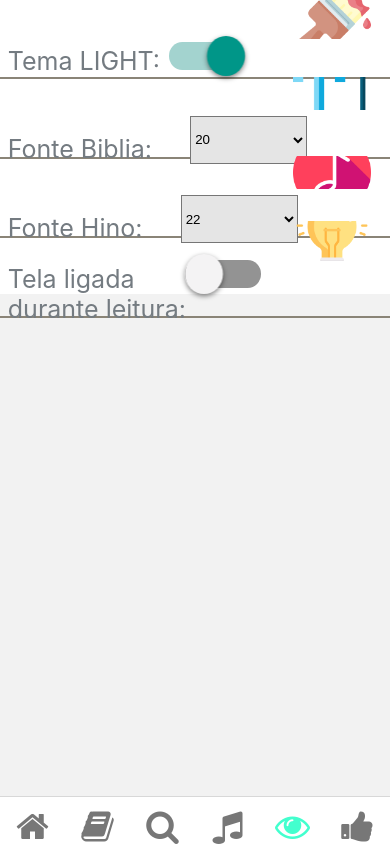
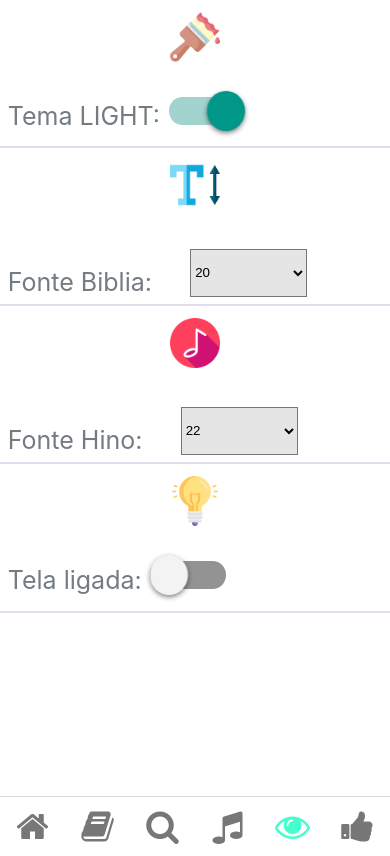
Before and after one commit to MarcoVercosa/Biblia-android, a React Native app: screen /Configuracao in a window 390 px wide. Built offline with nearby package versions, Linux system fonts and the light colour scheme.

Commit message:
Biblia-React

```diff
--- a/app/components/leitura/renderVersiculos.tsx
+++ b/app/components/leitura/renderVersiculos.tsx
@@ -18,7 +18,7 @@ function RenderizaVersiculos({ data, index, versiculoPesquisa }: IRenderizaVersi
     return (
         <TouchableOpacity
             //se vier valor no versiculoPesquisa, é pq houve uma pesquisa por palavra
-            style={{ backgroundColor: versiculoPesquisa == index + 1 ? "#6ef1d8" : "none", borderRadius: 30 }}
+            style={{ backgroundColor: versiculoPesquisa == index + 1 ? "#cfafce" : "none", borderRadius: 30 }}
         >
             <Text key={index} style={[styles.textContainerLeituraVersiculos, { color: fontColor, fontSize: fontSize }]}
             >
--- a/app/components/modal/hino/index.tsx
+++ b/app/components/modal/hino/index.tsx
@@ -72,7 +72,7 @@ function ModalHino({ modalHinoSelect, OpenCloseModalHino }: { modalHinoSelect: b
                             />
                         </TouchableOpacity>
                         <Text style={styles.titulo}>
-                            Selecione suas opções:
+                            Selecione:
                         </Text>
 
                     </View>
--- a/app/components/modal/leitura/index.tsx
+++ b/app/components/modal/leitura/index.tsx
@@ -2,27 +2,23 @@ import React, { useState, useContext } from "react"
 import { Picker } from '@react-native-picker/picker';
 import { View, Text, Modal, TouchableOpacity } from "react-native"
 import { GetApi } from "../../../api/index"
-import { styles } from "./style"
+import { Styles } from "./style"
 import { IValoresArmazenados } from "../../../interface/ImodalLeitura"
-import { Context } from "../../../routes";
-import { IContext } from "../../../interface/IContext";
 
-interface IValues {
-    context: IContext
-}
 interface IModalLeitura {
     modalLeitura: boolean;
     OpenCloseModalLeitura: (dadosSelecionadosModal?: IValoresArmazenados | boolean) => void
 }
 
 export default function ModalLeitura({ modalLeitura, OpenCloseModalLeitura }: IModalLeitura): JSX.Element {
-    const { context }: IValues = useContext(Context) as any
+
     const [versaoFetch, setVersaoFetch] = useState([]);
     const [testamentoFetch, setTestamentoFetch] = useState([]);
     const [livroFetch, setLivroFetch] = useState([]);
     const [capituloFetch, setCapituloFetch] = useState<any>(false);
+    let styles = Styles()
 
-    let lightTheme = context.lightTheme ? "white" : "#13192a"
+
 
     const [valoresArmazenados, setValoresArmazenados] = useState<IValoresArmazenados>({
         versao: {
@@ -53,10 +49,7 @@ export default function ModalLeitura({ modalLeitura, OpenCloseModalLeitura }: IM
     })
 
     async function FetchData(path: string, setState: any): Promise<any> {
-        console.log("await data")
         let { data } = await GetApi(path)
-
-        console.log(await data)
         setState(data)
     }
 
@@ -86,7 +79,6 @@ export default function ModalLeitura({ modalLeitura, OpenCloseModalLeitura }: IM
             armazena.push(<Picker.Item key={i} label={String(i)} value={i} />)
         }
         return armazena
-
     }
 
     return (
@@ -98,7 +90,7 @@ export default function ModalLeitura({ modalLeitura, OpenCloseModalLeitura }: IM
                 OpenCloseModalLeitura
             }}
         >
-            <View style={[styles.container, { backgroundColor: lightTheme }]}>
+            <View style={styles.container}>
                 <View style={styles.view_titulo}>
                     <Text style={styles.view_titulo_text}>
                         Selecione suas opções para leitura
--- a/app/components/modal/leitura/style.tsx
+++ b/app/components/modal/leitura/style.tsx
@@ -1,9 +1,21 @@
-import { StyleSheet } from "react-native";
+import React, { useContext } from "react"
+import { StyleSheet } from "react-native"
+import { Context } from "../../../routes";
+import { IContext } from "../../../interface/IContext";
 
+interface IValues {
+    context: IContext
+}
+
+function Styles() {
+    const { context }: IValues = useContext(Context) as any
+    let lightTheme = context.lightTheme ? "white" : "#13192a"
+    let fontColor = context.lightTheme ? "#747b81" : "#e5e5e5"
 
     const styles = StyleSheet.create({
         container: {
             flex: 1,
+            backgroundColor: lightTheme
         },
         view_titulo: {
             backgroundColor: "#08a0ff",
@@ -15,7 +27,7 @@ const styles = StyleSheet.create({
             fontSize: 23,
             textAlign: "center",
             fontWeight: "bold",
-        color: "white"
+            color: fontColor
         },
         view_selects: {
             height: "65%",
@@ -27,7 +39,8 @@ const styles = StyleSheet.create({
             marginTop: "7%",
             textAlign: "center",
             marginBottom: "2%",
-        fontWeight: "bold"
+            fontWeight: "bold",
+            color: fontColor
         },
         picker: {
             backgroundColor: "#e5e5e5",
@@ -57,5 +70,7 @@ const styles = StyleSheet.create({
             fontWeight: "bold"
         }
     })
+    return styles
+}
 
-export { styles }
+export { Styles }
--- a/app/pages/configuracao/index.tsx
+++ b/app/pages/configuracao/index.tsx
@@ -1,5 +1,5 @@
 import React, { useState, useContext } from "react"
-import { View, Text, Image, SafeAreaView, Switch } from "react-native"
+import { View, Text, Image, SafeAreaView, Switch, ScrollView } from "react-native"
 import RadioGroup, { RadioButtonProps } from 'react-native-radio-buttons-group';
 import AsyncStorage from '@react-native-async-storage/async-storage';
 import { Picker } from '@react-native-picker/picker';
@@ -43,8 +43,9 @@ export default function Configuracao(): JSX.Element {
     }
 
     return (
-        <SafeAreaView >
-            <View style={styles.container}>
+        < View style={styles.container} >
+            <ScrollView >
+
                 <View style={styles.viewOptionTema}>
                     <View style={styles.viewImageThemeHeader}>
                         <Image
@@ -108,17 +109,17 @@ export default function Configuracao(): JSX.Element {
                     </View>
 
                 </View>
-                <View style={styles.viewOptionTelaLigada}>
+                <View style={styles.viewOptionTema}>
 
-                    <View style={styles.viewOptionTelaLigadaImage} >
+                    <View style={styles.viewImageThemeHeader} >
                         <Image
                             source={require("../../assets/images/light.jpg")}
                             style={styles.imageHeader}
                         />
                     </View>
 
-                    <View style={styles.viewOptionTelaLigadaOptions}>
-                        <Text style={styles.viewOptionTelaLigadaText}>Tela ligada durante leitura: </Text>
+                    <View style={styles.viewOptionTemaOptions}>
+                        <Text style={styles.viewOptionTemaText}>Tela ligada: </Text>
                         <Switch
                             thumbColor={context.keepScreenOn ? "#00f689" : "#f4f3f4"}
                             onValueChange={(value) => {
@@ -129,8 +130,13 @@ export default function Configuracao(): JSX.Element {
                         />
 
                     </View>
+
                 </View>
-            </View>
-        </SafeAreaView >
+
+            </ScrollView >
+
+        </View >
+
+
     )
 }
--- a/app/pages/configuracao/style.tsx
+++ b/app/pages/configuracao/style.tsx
@@ -13,30 +13,33 @@ function Styles() {
     let lightTheme = context.lightTheme ? "white" : "#13192a"
 
     const styles = StyleSheet.create({
+        SafeAreaView: {
+            flex: 1,
+        },
         container: {
             height: "100%",
             width: "100%",
             backgroundColor: lightTheme
         },
         viewOptionTema: {
-            height: "23%",
+            //: "23%",
             marginTop: "3%",
             justifyContent: "center",
-            borderBottomColor: "#8a8477",
+            borderBottomColor: "#e2dfed",
             borderBottomWidth: 2,
         },
         viewImageThemeHeader: {
-            height: "75%"
+            //height: "75%"
         },
         viewOptionTemaOptions: {
             flexDirection: "row",
-            marginBottom: "4%"
+            marginBottom: "4%",
         },
         imageHeader: {
-            height: "85%",
-            width: "20%",
-            alignSelf: "flex-end",
-            marginRight: "5%"
+            height: 50,
+            width: 50,
+            alignSelf: "center",
+            marginBottom: "10%"
 
         },
         viewOptionTemaText: {
@@ -46,14 +49,14 @@ function Styles() {
             color: fontColor
         },
         viewOptionFontSize: {
-            height: "23%",
+            //height: "23%",
             justifyContent: "center",
             marginTop: "3%",
-            borderBottomColor: "#8a8477",
+            borderBottomColor: "#e2dfed",
             borderBottomWidth: 2,
         },
         viewOptionFontSizeImage: {
-            height: "60%"
+            //height: "60%"
         },
         viewOptionFonteSizeOptions: {
             flexDirection: "row",
@@ -74,25 +77,21 @@ function Styles() {
 
 
         viewOptionTelaLigada: {
-            height: "23%",
-            //width: "95%",
+            //height: "23%",
+
             justifyContent: "center",
             marginTop: "3%",
-            borderBottomColor: "#8a8477",
+            borderBottomColor: "#e2dfed",
             borderBottomWidth: 2,
 
         },
         viewOptionTelaLigadaImage: {
-            height: "70%",
-            alignContent: "center",
-            alignItems: "center",
-            textAlign: "center",
-            textAlignVertical: "center",
-            justifyContent: "center",
+
         },
         viewOptionTelaLigadaOptions: {
             flexDirection: "row",
-            marginBottom: "4%"
+            marginBottom: "4%",
+            backgroundColor: "red"
         },
         viewOptionTelaLigadaText: {
             width: "50%",
--- a/app/pages/harpa/style.tsx
+++ b/app/pages/harpa/style.tsx
@@ -47,7 +47,6 @@ function Styles() {
             textAlign: "center",
             marginTop: "5%",
             marginBottom: "2%",
-            //height: "14%",
             color: fontColor
         },
         conteudoLetraHinoButtonShare: {
--- a/app/pages/leitura/index.tsx
+++ b/app/pages/leitura/index.tsx
@@ -1,8 +1,7 @@
-import React, { useState, useRef, useEffect, useContext } from "react"
+import React, { useState, useRef, useEffect } from "react"
 import { View, Text, SafeAreaView, Image, TouchableOpacity, ScrollView } from "react-native"
 import { Picker } from '@react-native-picker/picker';
 import ModalLeitura from "../../components/modal/leitura"
-//import { styles } from "./style"
 import { Styles } from "./style";
 import { GetApi } from "../../api"
 import { RenderizaVersiculos } from "../../components/leitura/renderVersiculos";
@@ -172,7 +171,7 @@ export default function Leitura({ route }: any): JSX.Element {
                                 </View>
 
                                 <TouchableOpacity style={styles.arrowsButton}
-                                    onPressOut={() => AvancaCapitulo()}
+                                    onPress={() => AvancaCapitulo()}
                                     //se o capitulo for o ultimo, desative a seta para avançar
                                     disabled={dadosLeituraRetornoApi.capituloAtual == dadosLeituraRetornoApi.quantidadecapitulo[0].capitulo ? true : false}
                                 >
--- a/app/routes/index.tsx
+++ b/app/routes/index.tsx
@@ -21,7 +21,7 @@ export default function Routes(): JSX.Element {
     return (
         <Context.Provider value={{ context, setContext } as any}>
             <NavigationContainer>
-                <Tab.Navigator
+                <Tab.Navigator initialRouteName="Configuracao"
                     screenOptions={({ route }) => ({
                         tabBarIcon: ({ color, size }) => {
                             let iconName;
@@ -54,7 +54,8 @@ export default function Routes(): JSX.Element {
                         },
                         tabBarActiveTintColor: '#43ffce',
                         tabBarInactiveTintColor: "#777",
-                        tabBarStyle: { height: 60, padding: 0, marginBottom: "-3%" }
+                        tabBarStyle: { height: 60, padding: 0, marginBottom: "-3%" },
+
                     })}
                 >
                     <Tab.Screen name="Home" component={Home}
@@ -95,6 +96,7 @@ export default function Routes(): JSX.Element {
                             headerShown: false
                         }}
                     />
+
                 </Tab.Navigator>
             </NavigationContainer>
         </Context.Provider>
```
Also changed, not shown: app/components/loading/index.tsx (+14 -3 lines), app/assets/images/doveLoading.gif (added). Lines whose indentation alone changed are shown as unchanged.
